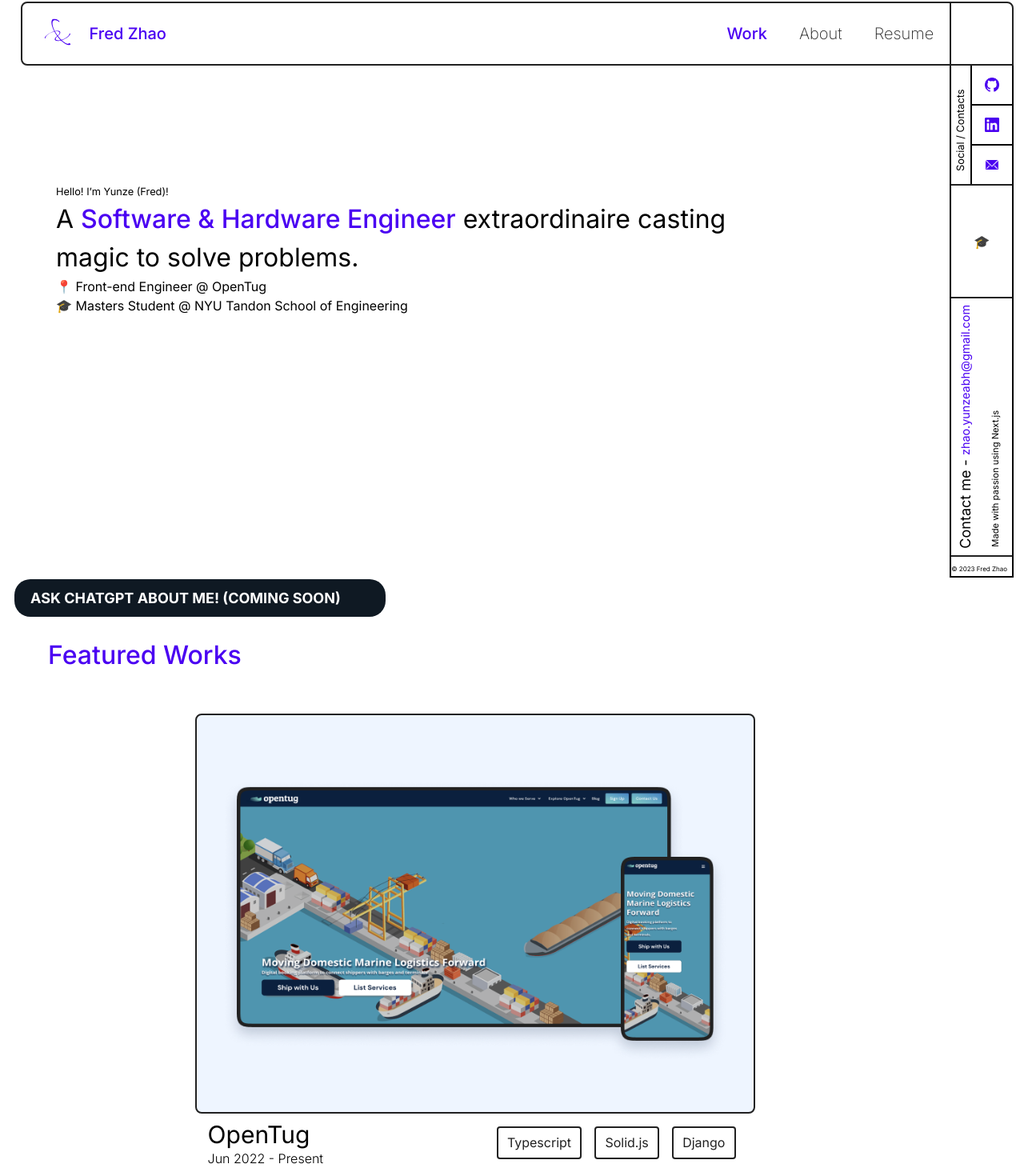
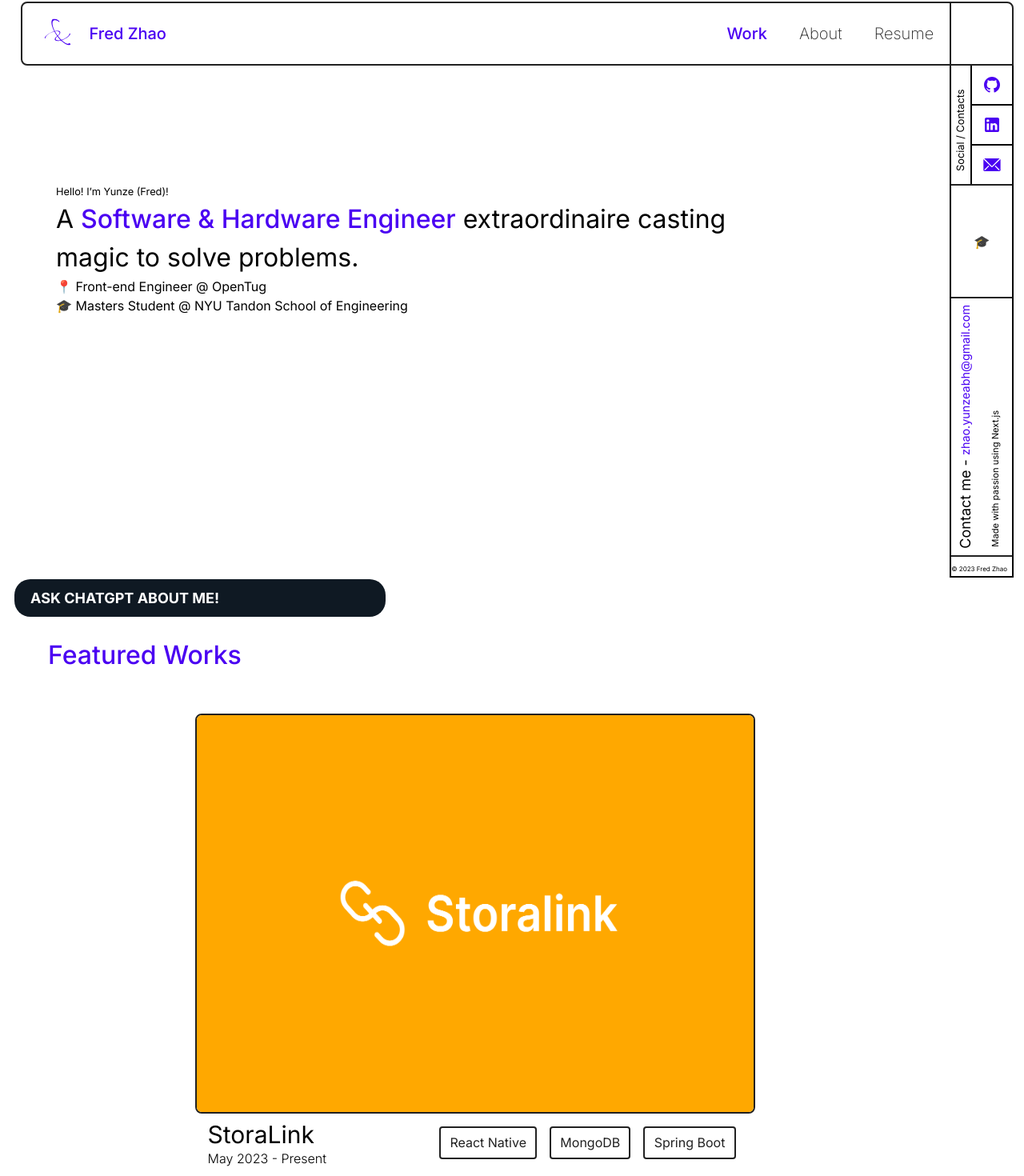
Before and after one commit to Yunzez/portfolio, a Next.js app in the folder portfolio/: page / in a window 1280 px wide. Shown: the part 14-1484 px from the top of the page at 80% size. Built offline with nearby package versions, Linux system fonts and the light colour scheme.

Commit message:
add storalink

```diff
--- a/portfolio/app/api/getOpenAiApiKey/route.ts
+++ b/portfolio/app/api/getOpenAiApiKey/route.ts
@@ -6,7 +6,7 @@
 
 export async function GET(Request: NextRequest) {
 
-    const apiKey = 'how do you think youre gonna get an api key like this'//process.env.OPENAI_API_KEY
+    const apiKey = process.env.OPENAI_API_KEY
 
 
     return NextResponse.json({key: apiKey}, {status: 200})
--- a/portfolio/app/component/footer.tsx
+++ b/portfolio/app/component/footer.tsx
@@ -9,20 +9,16 @@
 } from "../theme/themedComponents";
 import { BasicComponentProps, openInNewTab } from "../utils";
 import { GlobalContext } from "../context/GlobalProvider";
+import LinkedIn from "@/public/asset/LinkedIn";
+import Github from "@/public/asset/Github";
+import Mail from "@/public/asset/Mail";
 
-const SocialIcon = styled.img`
+const SocialIcon = styled.svg`
   margin: 3px;
   width: 18px;
   height: 18px;
   cursor: pointer;
   transition: 0.3s all ease-in;
-
-  filter: brightness(0) saturate(100%) invert(12%) sepia(85%) saturate(7402%)
-    hue-rotate(263deg) brightness(84%) contrast(130%);
-  @media (max-width: 568px) {
-    width: 25px;
-    height: 25px;
-  }
 `;
 
 export const SocialIconWrapper = styled.div`
@@ -77,31 +73,31 @@
         </VerticalText>
         <SocialIconDiv className="  md:block grow-1">
           <SocialIconWrapper className="flex w-100 cursor-pointer py-3">
-            <SocialIcon
-              src="/asset/Github.png"
-              alt="Logo"
+            <div
               onClick={() => openInNewTab("https://github.com/Yunzez")}
-            />
+            >
+              <Github/>
+              </div>
           </SocialIconWrapper>
 
           <SocialIconWrapper className="flex w-100 cursor-pointer py-3">
-            <SocialIcon
-              src="/asset/Linkedin.png"
-              alt="Logo"
+            <div
               onClick={() =>
                 openInNewTab(
                   "https://www.linkedin.com/in/yunze-zhao-351687224/"
                 )
               }
-            />
+            >
+              <LinkedIn />
+            </div>
           </SocialIconWrapper>
 
           <SocialIconWrapper className="flex w-100 cursor-pointer py-3">
-            <SocialIcon
-              src="/asset/mail.png"
-              alt="Logo"
+            <div
               onClick={() => openInNewTab("mailto:zhao.yunzeabh@gmail.com")}
-            />
+            >
+              <Mail/>
+            </div>
           </SocialIconWrapper>
         </SocialIconDiv>
       </div>
--- a/portfolio/app/component/navbar.tsx
+++ b/portfolio/app/component/navbar.tsx
@@ -91,17 +91,6 @@
   background-color: ${(props) => props.theme.themeBlack};
 `;
 
-const ThemeBtn = styled.button<{ darkmode: boolean }>`
-  flex-grow: 1;
-  border: 1px solid ${theme.themeBlack};
-  border-radius: ${theme.radiusXxs};
-  transition: background-color 0.3s ease-in-out;
-  background-color: ${(props) =>
-    props.darkmode ? theme.themePurple : theme.themeWhite};
-  color: ${(props) => (props.darkmode ? theme.themeWhite : theme.themeBlack)};
-  animation: ${fadeInOut} 0.3s ease-in-out;
-  pointer: cursor;
-`;
 
 const SideThemeBtn = styled.button<{ darkmode: boolean }>`
   flex-grow: 1;
@@ -284,6 +273,17 @@
 const Navbar = () => {
   const { isOpen, setIsOpen, loaded, darkMode, setDarkMode, theme } =
     useContext(GlobalContext);
+    const ThemeBtn = styled.button<{ darkmode: boolean }>`
+    flex-grow: 1;
+    border: 1px solid ${theme.themeBlack};
+    border-radius: ${theme.radiusXxs};
+    transition: background-color 0.3s ease-in-out;
+    background-color: ${(props) =>
+      props.darkmode ? theme.themePurple : theme.themeWhite};
+    color: ${(props) => (props.darkmode ? theme.themeWhite : theme.themeBlack)};
+    animation: ${fadeInOut} 0.3s ease-in-out;
+    pointer: cursor;
+  `;
 
   const sideNavRef = useRef<HTMLDivElement>(null);
   const [shouldAnimate, setShouldAnimate] = useState(false);
@@ -339,11 +339,12 @@
             style={{ height: "100%" }}
           >
             <div className="flex items-center ms-5">
-              <Logo src="/asset/logo.svg" alt="Logo" />
+              <Logo src="/asset/logo.svg" alt="Logo" style={{color: theme.themePurple}}/>
               <PurpleText
                 fontWeight={500}
                 fontSize="20px"
                 className="md:block hidden"
+                style={ {color: theme.themePurple}}
               >
                 Fred Zhao
               </PurpleText>
--- a/portfolio/app/context/GlobalProvider.tsx
+++ b/portfolio/app/context/GlobalProvider.tsx
@@ -43,7 +43,7 @@
 export const GlobalContextProvider: React.FC<GlobalContextProviderProps> = ({
   children,
 }) => {
-  const dev = false;
+  const dev = true;
   const [color, setColor] = useState("red");
   const [loaded, setLoaded] = useState(false);
 
--- a/portfolio/app/page.tsx
+++ b/portfolio/app/page.tsx
@@ -355,7 +355,7 @@
       setAllWorkData(newData);
     } else {
       const filtered = newData.filter((work) =>
-        work.tag.includes(selectedTag[0])
+        work.tag?.includes(selectedTag[0])
       );
       setAllWorkData(filtered);
     }
@@ -525,6 +525,7 @@
                           messages,
                           true
                         );
+                        console.log(respond)
                         if(respond.choices[0]) {
                           let respondText = respond.choices[0].message;
                           addMessage(respondText);
@@ -557,7 +558,7 @@
                     <span className="button_sl"></span>
                     <span className="button_text">
                       {" "}
-                      Ask ChatGPT about me! (coming soon)
+                      Ask ChatGPT about me!
                     </span>
                   </span>
                 </ResumeBtn>
@@ -658,13 +659,13 @@
       <div className="flex" style={{ marginTop: "20vh" }}>
         <div>
           <PurpleText
-            style={{ fontSize: "4vw", marginRight: "10vw", marginLeft: "10vw" }}
+            style={{ fontSize: "4vw", marginRight: "10vw", marginLeft: "10vw", color: theme.themePurple }}
           >
             Fred Zhao
           </PurpleText>
         </div>
         <div>
-          <PurpleText style={{ fontSize: "4vw" }}>{progress}%</PurpleText>
+          <PurpleText style={{ fontSize: "4vw",  color: theme.themePurple }}>{progress}%</PurpleText>
         </div>
       </div>
 
--- a/portfolio/app/theme/theme.tsx
+++ b/portfolio/app/theme/theme.tsx
@@ -54,11 +54,11 @@
   radiusXs: '8px',
   radiusSm: '20px',
   radiusLg:'100px',
-  themePurple: '#4A00F2',
+  themePurple: '#9161FF',
   themeBlack: '#FFFFFF',
   themeWhite: '#121212',
-  themeLightPurple: '#4A00F2',
-  themeLightGrey: '#E9E9E9',
+  themeLightPurple: '#9161FF',
+  themeLightGrey: '#9161FF',
   breakpoints: {
     sm: "640px",
     md: "768px",
--- a/portfolio/app/theme/themedComponents.tsx
+++ b/portfolio/app/theme/themedComponents.tsx
@@ -170,7 +170,7 @@
 }
 
 export const PurpleText = styled.small<PurpleTextProps>`
-  color: ${theme.themePurple};
+  color:${theme.themePurple};
   font-style: ${({ fontStyle }) => fontStyle || "normal"};
   font-weight: ${({ fontWeight }) => fontWeight || 500};
   font-size: ${({ fontSize }) => fontSize || "16px"};
--- a/portfolio/app/utils.ts
+++ b/portfolio/app/utils.ts
@@ -1,14 +1,14 @@
 import { Message } from "./context/ChatGPTContext";
 import { Theme } from "./theme/theme";
 require("dotenv").config();
-let apiKey = ''
+let apiKey = "";
 
 const getOpenAIKey = async () => {
-  const res = await fetch('api/getOpenAiApiKey');
+  const res = await fetch("api/getOpenAiApiKey");
   const data = await res.json();
   const apiKey = data.key;
   return apiKey;
-}
+};
 
 export enum SkillTag {
   All = "All",
@@ -26,6 +26,15 @@
 };
 
 export const data = [
+  {
+    name: "StoraLink",
+    date: "May 2023 - Present",
+    description:
+      "An app developed using React Native/Spring Boot/Mongo DB, focusing on storing links and sharing links. (So we don't have links that are being sent randomly in the DM of each app)",
+    thumbnailImg: "work/storalink.png",
+    siteLink: "https://www.storalink.com/",
+    skills: ["React Native", "MongoDB", "Spring Boot"],
+  },
   {
     name: "OpenTug",
     date: "Jun 2022 - Present",
@@ -72,7 +81,7 @@
 ];
 
 export const getChatGPTModelList = async () => {
-  await getOpenAIKey()
+  await getOpenAIKey();
   const url = "https://api.openai.com/v1/models";
   console.log("try to post");
   fetch(url, {
@@ -91,16 +100,19 @@
     });
 };
 
-export const communicateWithChatGPT = async (message: Message[], init?: boolean) => {
+export const communicateWithChatGPT = async (
+  message: Message[],
+  init?: boolean
+) => {
   console.log("open chatgpt");
-  const apiKey = await getOpenAIKey()
-  if(apiKey === '') {
-    throw new Error('no api key provided')
+  const apiKey = await getOpenAIKey();
+  if (apiKey === "") {
+    throw new Error("no api key provided");
   }
   const url = "https://api.openai.com/v1/chat/completions";
   const body = JSON.stringify({
     model: "gpt-3.5-turbo",
-    messages: message
+    messages: message,
   });
 
   return fetch(url, {
@@ -114,7 +126,7 @@
     .then((res) => res.json()) // change is here
     .then((data) => {
       console.log("data", data);
-      return data
+      return data;
     })
     .catch((error) => {
       console.error("Error:", error);
--- /dev/null
+++ b/portfolio/public/asset/Github.tsx
@@ -0,0 +1,22 @@
+import { GlobalContext } from "@/app/context/GlobalProvider";
+import React, { useContext } from "react";
+
+const Github = () => {
+  const { theme } = useContext(GlobalContext);
+  return (
+    <svg
+      width="24"
+      height="24"
+      viewBox="0 0 24 24"
+      fill="none"
+      xmlns="http://www.w3.org/2000/svg"
+    >
+      <path
+        d="M12 2C10.6868 2 9.38642 2.25866 8.17317 2.7612C6.95991 3.26375 5.85752 4.00035 4.92893 4.92893C3.05357 6.8043 2 9.34784 2 12C2 16.42 4.87 20.17 8.84 21.5C9.34 21.58 9.5 21.27 9.5 21V19.31C6.73 19.91 6.14 17.97 6.14 17.97C5.68 16.81 5.03 16.5 5.03 16.5C4.12 15.88 5.1 15.9 5.1 15.9C6.1 15.97 6.63 16.93 6.63 16.93C7.5 18.45 8.97 18 9.54 17.76C9.63 17.11 9.89 16.67 10.17 16.42C7.95 16.17 5.62 15.31 5.62 11.5C5.62 10.39 6 9.5 6.65 8.79C6.55 8.54 6.2 7.5 6.75 6.15C6.75 6.15 7.59 5.88 9.5 7.17C10.29 6.95 11.15 6.84 12 6.84C12.85 6.84 13.71 6.95 14.5 7.17C16.41 5.88 17.25 6.15 17.25 6.15C17.8 7.5 17.45 8.54 17.35 8.79C18 9.5 18.38 10.39 18.38 11.5C18.38 15.32 16.04 16.16 13.81 16.41C14.17 16.72 14.5 17.33 14.5 18.26V21C14.5 21.27 14.66 21.59 15.17 21.5C19.14 20.16 22 16.42 22 12C22 10.6868 21.7413 9.38642 21.2388 8.17317C20.7362 6.95991 19.9997 5.85752 19.0711 4.92893C18.1425 4.00035 17.0401 3.26375 15.8268 2.7612C14.6136 2.25866 13.3132 2 12 2Z"
+        fill={theme.themePurple}
+      />
+    </svg>
+  );
+};
+
+export default Github;
--- /dev/null
+++ b/portfolio/public/asset/LinkedIn.tsx
@@ -0,0 +1,21 @@
+import { GlobalContext } from "@/app/context/GlobalProvider";
+import React, { useContext } from "react";
+const LinkedIn = () => {
+  const { theme } = useContext(GlobalContext);
+  return (
+    <svg
+      width="24"
+      height="24"
+      viewBox="0 0 24 24"
+      fill="none"
+      xmlns="http://www.w3.org/2000/svg"
+    >
+      <path
+        d="M19 3C19.5304 3 20.0391 3.21071 20.4142 3.58579C20.7893 3.96086 21 4.46957 21 5V19C21 19.5304 20.7893 20.0391 20.4142 20.4142C20.0391 20.7893 19.5304 21 19 21H5C4.46957 21 3.96086 20.7893 3.58579 20.4142C3.21071 20.0391 3 19.5304 3 19V5C3 4.46957 3.21071 3.96086 3.58579 3.58579C3.96086 3.21071 4.46957 3 5 3H19ZM18.5 18.5V13.2C18.5 12.3354 18.1565 11.5062 17.5452 10.8948C16.9338 10.2835 16.1046 9.94 15.24 9.94C14.39 9.94 13.4 10.46 12.92 11.24V10.13H10.13V18.5H12.92V13.57C12.92 12.8 13.54 12.17 14.31 12.17C14.6813 12.17 15.0374 12.3175 15.2999 12.5801C15.5625 12.8426 15.71 13.1987 15.71 13.57V18.5H18.5ZM6.88 8.56C7.32556 8.56 7.75288 8.383 8.06794 8.06794C8.383 7.75288 8.56 7.32556 8.56 6.88C8.56 5.95 7.81 5.19 6.88 5.19C6.43178 5.19 6.00193 5.36805 5.68499 5.68499C5.36805 6.00193 5.19 6.43178 5.19 6.88C5.19 7.81 5.95 8.56 6.88 8.56ZM8.27 18.5V10.13H5.5V18.5H8.27Z"
+        fill={theme.themePurple}
+      />
+    </svg>
+  );
+};
+
+export default LinkedIn;
--- /dev/null
+++ b/portfolio/public/asset/Mail.tsx
@@ -0,0 +1,32 @@
+import { GlobalContext } from "@/app/context/GlobalProvider";
+import React, { useContext } from "react";
+const Mail = () => {
+    const {theme} = useContext(GlobalContext)
+  return (
+    <svg
+      width="24"
+      height="24"
+      viewBox="0 0 24 24"
+      fill="none"
+      xmlns="http://www.w3.org/2000/svg"
+    >
+      <g clip-path="url(#clip0_145_427)">
+        <path
+          d="M21.5533 4.00019C21.4625 3.99082 21.3709 3.99082 21.28 4.00019H2.61334C2.49371 4.00203 2.37486 4.01997 2.26001 4.05352L11.8933 13.6469L21.5533 4.00019Z"
+          fill={theme.themePurple}
+        />
+        <path
+          d="M22.54 4.92676L12.8333 14.5934C12.5835 14.8418 12.2456 14.9811 11.8933 14.9811C11.5411 14.9811 11.2032 14.8418 10.9533 14.5934L1.33335 5.00009C1.30378 5.10878 1.28809 5.22079 1.28668 5.33342V18.6668C1.28668 19.0204 1.42716 19.3595 1.67721 19.6096C1.92725 19.8596 2.26639 20.0001 2.62002 20.0001H21.2867C21.6403 20.0001 21.9794 19.8596 22.2295 19.6096C22.4795 19.3595 22.62 19.0204 22.62 18.6668V5.33342C22.6147 5.19453 22.5877 5.05731 22.54 4.92676ZM3.53335 18.6668H2.60668V17.7134L7.45335 12.9068L8.39335 13.8468L3.53335 18.6668ZM21.2733 18.6668H20.34L15.48 13.8468L16.42 12.9068L21.2667 17.7134L21.2733 18.6668Z"
+          fill={theme.themePurple}
+        />
+      </g>
+      <defs>
+        <clipPath id="clip0_145_427">
+          <rect width="24" height="24" fill="white" />
+        </clipPath>
+      </defs>
+    </svg>
+  );
+};
+
+export default Mail;
```
Also changed, not shown: portfolio/app/data/data.json (+8 -0 lines), portfolio/public/asset/Linkedin.svg (added), portfolio/public/work/storalink.png (added).
